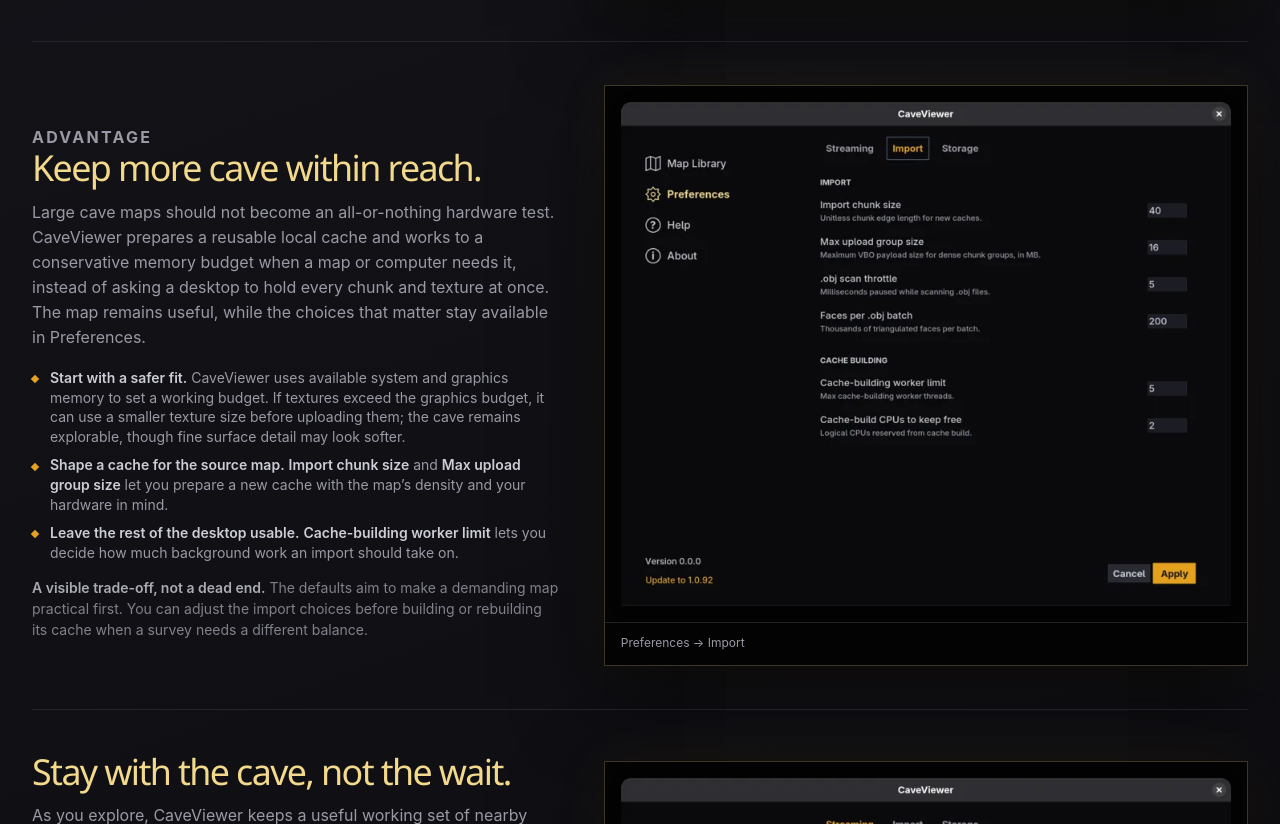
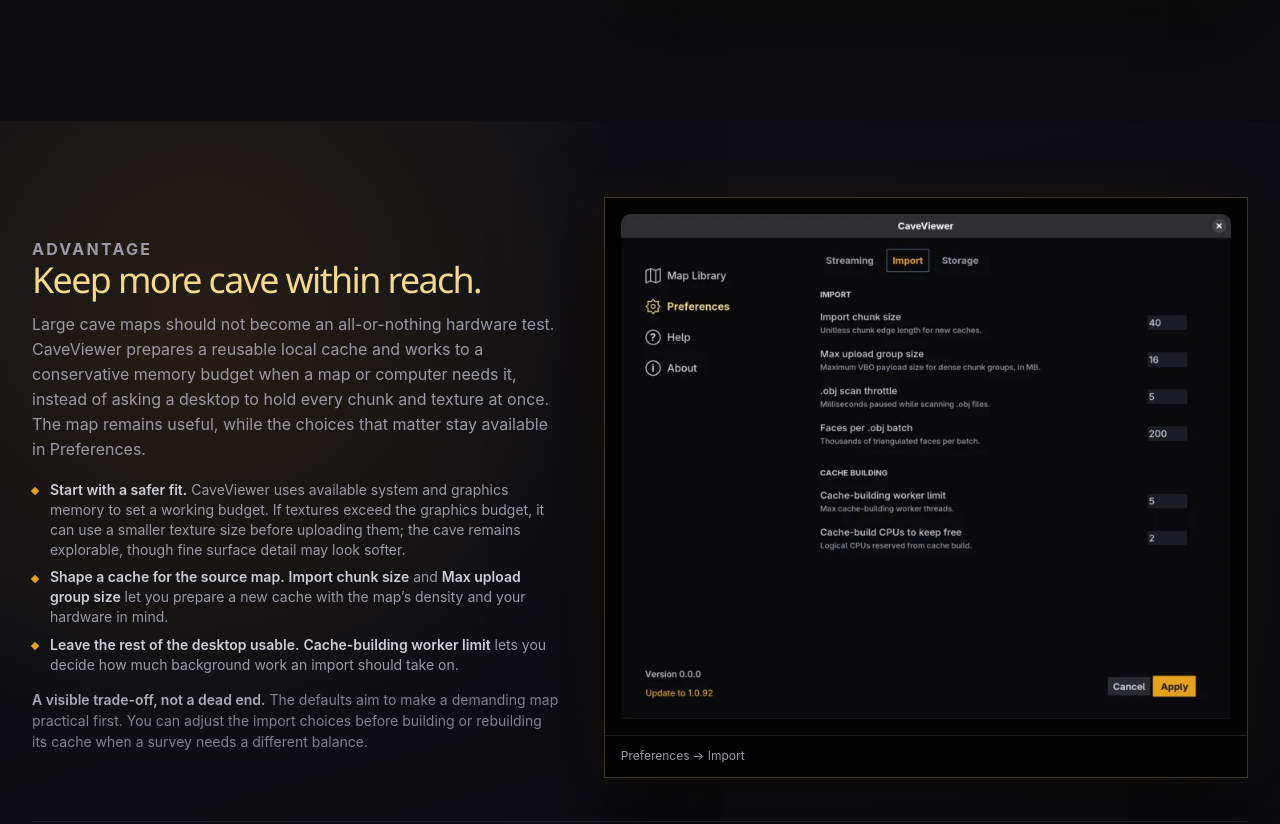
Before and after one commit to CaveViewer/CaveViewer, a plain HTML site: page website-preview/features.html in a window 1280 px wide. Shown: the part 1679-2503 px from the top of the page. Drawn offline with Linux system fonts and the light colour scheme.

Commit message:
Separate website advantage from features

```diff
--- a/website-preview/assets/css/features.css
+++ b/website-preview/assets/css/features.css
@@ -23,7 +23,37 @@
     mask-image: linear-gradient(150deg, rgba(0, 0, 0, .86), transparent 74%);
 }
 
+.advantages-page {
+    position: relative;
+    isolation: isolate;
+    overflow: hidden;
+    padding: clamp(56px, 6vw, 96px) 0 clamp(56px, 6vw, 88px);
+    scroll-margin-top: calc(var(--header-h) + 24px);
+    background:
+        radial-gradient(circle at 16% 14%, rgba(var(--accent-rgb), .1), transparent 28%),
+        linear-gradient(165deg, #101016 0%, #0c0c11 58%, #09090d 100%);
+}
+
+.advantages-page__grid {
+    position: absolute;
+    inset: 0;
+    z-index: -1;
+    pointer-events: none;
+    opacity: .22;
+    background-image:
+        linear-gradient(rgba(var(--accent-rgb), .025) 1px, transparent 1px),
+        linear-gradient(90deg, rgba(var(--accent-rgb), .025) 1px, transparent 1px);
+    background-size: 64px 64px;
+    -webkit-mask-image: linear-gradient(30deg, rgba(0, 0, 0, .8), transparent 76%);
+    mask-image: linear-gradient(30deg, rgba(0, 0, 0, .8), transparent 76%);
+}
+
 .features-page__sections {
+    display: grid;
+    gap: 0;
+}
+
+.advantages-page__sections {
     display: grid;
     gap: 0;
 }
@@ -145,6 +175,14 @@
     scroll-margin-top: calc(var(--header-h) + 24px);
 }
 
+.advantages-page .feature-section:first-child {
+    padding-top: 0;
+}
+
+.advantages-page .feature-section:last-child {
+    padding-bottom: 0;
+}
+
 .feature-section__visual figcaption {
     padding: 12px 16px 13px;
     border-top: 1px solid rgba(92, 92, 110, .34);
@@ -173,4 +211,8 @@
         padding-bottom: 56px;
     }
 
+    .advantages-page {
+        padding: 48px 0 56px;
+    }
+
 }
--- a/website-preview/features.html
+++ b/website-preview/features.html
@@ -95,8 +95,15 @@
                         </picture>
                     </figure>
                 </section>
+            </div>
+        </div>
+    </section>
 
-                <section class="feature-section feature-section--advantage" id="advantage" aria-labelledby="advantage-title" data-reveal>
+    <section class="advantages-page" id="advantage" aria-labelledby="advantage-title">
+        <div class="advantages-page__grid" aria-hidden="true"></div>
+        <div class="shell">
+            <div class="advantages-page__sections">
+                <section class="feature-section feature-section--advantage" aria-labelledby="advantage-title" data-reveal>
                     <div class="feature-section__copy">
                         <p class="feature-section__eyebrow">Advantage</p>
                         <h2 id="advantage-title">Keep more cave within reach.</h2>
```
Also changed, not shown: 1 other file.
